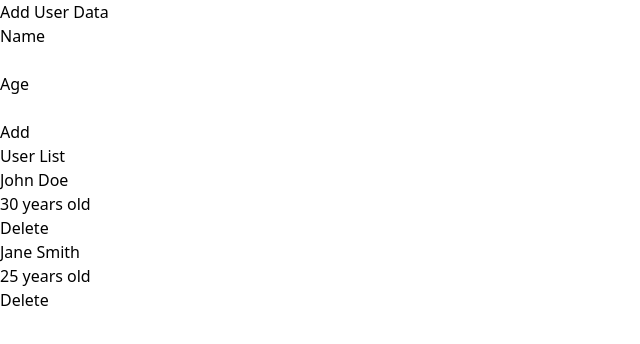
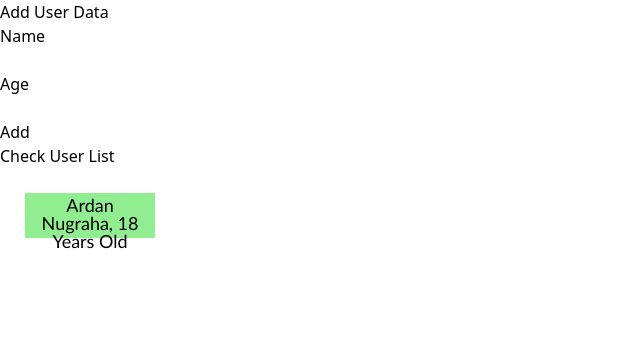
Before and after one commit to adanngrha/simple-save-load-file, a Next.js app: page / in a window 1280 px wide. Shown: the top 344 px of the page, without its empty margins (0-640 px from the left). Built offline with nearby package versions, Linux system fonts and the light colour scheme.

Commit message:
user input, user list, canvas, rect with text

```diff
--- /dev/null
+++ b/components/Canvas.js
@@ -0,0 +1,19 @@
+import React, { useEffect, useState } from "react";
+import { Stage, Layer } from "react-konva";
+import DraggableRectangle from "./DraggableRectWithText";
+
+export default function Canvas() {
+  const [height, setHeight] = useState(0);
+
+  useEffect(() => {
+    setHeight(window.innerHeight);
+  }, []);
+
+  return (
+    <Stage width={1000} height={height}>
+      <Layer>
+        <DraggableRectangle />
+      </Layer>
+    </Stage>
+  );
+}
--- /dev/null
+++ b/components/DraggableRectWithText.js
@@ -0,0 +1,20 @@
+import React, { useState } from 'react';
+import { Group, Rect, Text } from 'react-konva';
+
+export default function DraggableRectangle()  {
+
+  return (
+    <Group x={25} y={25} width={130} height={45} draggable>
+      <Rect width={130} height={45} fill="lightgreen" />
+      <Text
+        text="Ardan Nugraha, 18 Years Old"
+        fontSize={18}
+        fontFamily="Calibri"
+        fill="#000"
+        width={130}
+        padding={5}
+        align="center"
+      />
+    </Group>
+  );
+};
--- /dev/null
+++ b/components/UserInput.js
@@ -0,0 +1,71 @@
+export default function UserInput({ name, onNameChange, age, onAgeChange, handleSubmit, handleChange }) {
+  return (
+    <>
+      <div className="sm:mx-auto sm:w-full sm:max-w-sm">
+        <h2 className="mt-10 text-center text-2xl font-bold leading-9 tracking-tight text-gray-900">
+          Add User Data
+        </h2>
+      </div>
+
+      <div className="mt-10 sm:mx-auto sm:w-full sm:max-w-sm">
+        <form className="space-y-6" onSubmit={handleSubmit}>
+          <div>
+            <label htmlFor="name" className="block text-sm font-medium leading-6 text-gray-900">
+              Name
+            </label>
+            <div className="mt-2">
+              <input
+                id="name"
+                name="name"
+                type="text"
+                value={name}
+                onChange={onNameChange}
+                required
+                className="block w-full rounded-md border-0 px-1.5 py-1.5 text-gray-900 shadow-sm ring-1 ring-inset ring-gray-300 placeholder:text-gray-400 focus:ring-2 focus:ring-inset focus:ring-indigo-600 sm:text-sm sm:leading-6"
+              />
+            </div>
+          </div>
+
+          <div>
+            <div className="flex items-center justify-between">
+              <label htmlFor="age" className="block text-sm font-medium leading-6 text-gray-900">
+                Age
+              </label>
+            </div>
+            <div className="mt-2">
+              <input
+                id="age"
+                name="age"
+                type="number"
+                value={age}
+                onChange={onAgeChange}
+                min={18}
+                max={100}
+                required
+                className="block w-full rounded-md border-0 px-1.5 py-1.5 text-gray-900 shadow-sm ring-1 ring-inset ring-gray-300 placeholder:text-gray-400 focus:ring-2 focus:ring-inset focus:ring-indigo-600 sm:text-sm sm:leading-6"
+              />
+            </div>
+          </div>
+
+          <div>
+            <button
+              type="submit"
+              className="flex w-full justify-center rounded-md bg-indigo-600 px-3 py-1.5 text-sm font-semibold leading-6 text-white shadow-sm hover:bg-indigo-500 focus-visible:outline focus-visible:outline-2 focus-visible:outline-offset-2 focus-visible:outline-indigo-600"
+            >
+              Add
+            </button>
+          </div>
+
+          <div>
+            <button
+              onClick={handleChange}
+              className="flex mt-2 w-full justify-center rounded-md bg-gray-600 px-3 py-1.5 text-sm font-semibold leading-6 text-white shadow-sm hover:bg-gray-500 focus-visible:outline focus-visible:outline-2 focus-visible:outline-offset-2 focus-visible:outline-gray-600"
+            >
+              Check User List
+            </button>
+          </div>
+        </form>
+      </div>
+    </>
+  )
+}
--- a/components/UserItem.js
+++ b/components/UserItem.js
@@ -1,4 +1,3 @@
-// components/UserListItem.js
 import React from "react";
 
 export default function UserItem({ user, onDelete }) {
--- a/components/UserList.js
+++ b/components/UserList.js
@@ -1,20 +1,37 @@
-// components/UserList.js
 import React from "react";
 import UserItem from "./UserItem";
 
-const UserList = ({ users, onDelete }) => {
+export default function UserList({ users, onDelete, handleChange }) {
   return (
-    <div className="p-4">
+    <div className="p-4 sm:mx-auto sm:w-full sm:max-w-sm mt-10">
       <h2 className="text-center text-2xl font-bold leading-9 tracking-tight text-gray-900 mb-5">User List</h2>
       {users.length === 0 ? (
-        <p className="text-center text-gray-500">No user found.</p>
+        <>
+          <p className="text-center text-gray-500">No user found.</p>
+          <div>
+            <button
+              onClick={handleChange}
+              className="flex mt-10 w-full justify-center rounded-md bg-gray-600 px-3 py-1.5 text-sm font-semibold leading-6 text-white shadow-sm hover:bg-gray-500 focus-visible:outline focus-visible:outline-2 focus-visible:outline-offset-2 focus-visible:outline-gray-600"
+            >
+              Back to Add User
+            </button>
+          </div>
+        </>
       ) : (
-        users.map((user) => (
-          <UserItem key={user.id} user={user} onDelete={onDelete} />
-        ))
+        <>
+          {users.map((user) => (
+            <UserItem key={user.id} user={user} onDelete={onDelete} />
+          ))}
+          <div>
+            <button
+              onClick={handleChange}
+              className="flex mt-10 w-full justify-center rounded-md bg-gray-600 px-3 py-1.5 text-sm font-semibold leading-6 text-white shadow-sm hover:bg-gray-500 focus-visible:outline focus-visible:outline-2 focus-visible:outline-offset-2 focus-visible:outline-gray-600"
+            >
+              Back to Add User
+            </button>
+          </div>
+        </>
       )}
     </div>
   );
 };
-
-export default UserList;
--- a/package.json
+++ b/package.json
@@ -9,9 +9,13 @@
     "lint": "next lint"
   },
   "dependencies": {
+    "canvas": "^2.11.2",
+    "konva": "^9.2.1",
     "next": "latest",
     "react": "latest",
-    "react-dom": "latest"
+    "react-dom": "latest",
+    "react-konva": "^18.2.10",
+    "react-toastify": "^9.1.3"
   },
   "devDependencies": {
     "autoprefixer": "^10.4.16",
--- a/pages/index.js
+++ b/pages/index.js
@@ -1,5 +1,8 @@
+import Canvas from "@/components/Canvas";
+import UserInput from "@/components/UserInput";
 import UserList from "@/components/UserList";
 import { useState } from "react";
+import { ToastContainer, toast } from "react-toastify";
 
 export default function Home() {
   const useInput = (defaultValue = '') => {
@@ -14,6 +17,7 @@ export default function Home() {
 
   const [name, onNameChange] = useInput("");
   const [age, onAgeChange] = useInput("");
+  const [inputPage, setInputPage] = useState(true);
 
   const [users, setUsers] = useState([
     { id: 1, name: "John Doe", age: 30 },
@@ -32,8 +36,20 @@ export default function Home() {
 
     setUsers([...users, newUser]);
 
+    toast.success("User added successfully!", {
+      position: toast.POSITION.TOP_CENTER,
+      autoClose: 2000,
+      hideProgressBar: false,
+      closeOnClick: true,
+      className: "bg-green-500 text-white font-semibold",
+    });
+
     onNameChange({ target: { value: "" } });
     onAgeChange({ target: { value: "" } });
+  }
+
+  const handleChange = () => {
+    setInputPage(!inputPage);
   }
 
   const handleDelete = (userId) => {
@@ -42,66 +58,24 @@ export default function Home() {
 
   return (
     <>
-      <div className="flex min-h-full flex-1 flex-col justify-center px-6 py-12 lg:px-8">
-        <div className="sm:mx-auto sm:w-full sm:max-w-sm">
-          <h2 className="mt-10 text-center text-2xl font-bold leading-9 tracking-tight text-gray-900">
-            Add User Data
-          </h2>
+      <ToastContainer />
+      <div className="flex">
+        <div className="flex-1">
+          <div className="flex min-h-full flex-1 flex-col justify-center px-6 py-12 lg:px-8">
+            {
+              inputPage ? (
+                <UserInput name={name} onNameChange={onNameChange} age={age} onAgeChange={onAgeChange} handleSubmit={handleSubmit} handleChange={handleChange} />
+              ) : (
+                <UserList users={users} onDelete={handleDelete} handleChange={handleChange} />
+              )
+            }
+          </div>
         </div>
 
-        <div className="mt-10 sm:mx-auto sm:w-full sm:max-w-sm">
-          <form className="space-y-6" onSubmit={handleSubmit}>
-            <div>
-              <label htmlFor="name" className="block text-sm font-medium leading-6 text-gray-900">
-                Name
-              </label>
-              <div className="mt-2">
-                <input
-                  id="name"
-                  name="name"
-                  type="text"
-                  value={name}
-                  onChange={onNameChange}
-                  required
-                  className="block w-full rounded-md border-0 px-1.5 py-1.5 text-gray-900 shadow-sm ring-1 ring-inset ring-gray-300 placeholder:text-gray-400 focus:ring-2 focus:ring-inset focus:ring-indigo-600 sm:text-sm sm:leading-6"
-                />
-              </div>
-            </div>
-
-            <div>
-              <div className="flex items-center justify-between">
-                <label htmlFor="age" className="block text-sm font-medium leading-6 text-gray-900">
-                  Age
-                </label>
-              </div>
-              <div className="mt-2">
-                <input
-                  id="age"
-                  name="age"
-                  type="number"
-                  value={age}
-                  onChange={onAgeChange}
-                  min={18}
-                  max={100}
-                  required
-                  className="block w-full rounded-md border-0 px-1.5 py-1.5 text-gray-900 shadow-sm ring-1 ring-inset ring-gray-300 placeholder:text-gray-400 focus:ring-2 focus:ring-inset focus:ring-indigo-600 sm:text-sm sm:leading-6"
-                />
-              </div>
-            </div>
-
-            <div>
-              <button
-                type="submit"
-                className="flex w-full justify-center rounded-md bg-indigo-600 px-3 py-1.5 text-sm font-semibold leading-6 text-white shadow-sm hover:bg-indigo-500 focus-visible:outline focus-visible:outline-2 focus-visible:outline-offset-2 focus-visible:outline-indigo-600"
-              >
-                Add
-              </button>
-            </div>
-          </form>
-        </div>
-
-        <div className="sm:mx-auto sm:w-full sm:max-w-sm mt-10">
-          <UserList users={users} onDelete={handleDelete}/>
+        <div className="flex-1">
+          <div className="border-solid border-l-2 border-indigo-600">
+            <Canvas />
+          </div>
         </div>
       </div>
     </>
--- a/styles/globals.css
+++ b/styles/globals.css
@@ -2,7 +2,7 @@
 @tailwind components;
 @tailwind utilities;
 
-:root {
+/* :root {
   --max-width: 1100px;
   --border-radius: 12px;
   --font-mono: ui-monospace, Menlo, Monaco, 'Cascadia Mono', 'Segoe UI Mono',
@@ -91,12 +91,12 @@ body {
 
 body {
   color: rgb(var(--foreground-rgb));
-  /* background: linear-gradient(
+  background: linear-gradient(
       to bottom,
       transparent,
       rgb(var(--background-end-rgb))
     )
-    rgb(var(--background-start-rgb)); */
+    rgb(var(--background-start-rgb));
 }
 
 a {
@@ -108,4 +108,4 @@ a {
   html {
     color-scheme: dark;
   }
-}
+} */
```
Also changed, not shown: components/ChangeButton.js (added), 1 other file (tests, documents, lock files or other folders).
